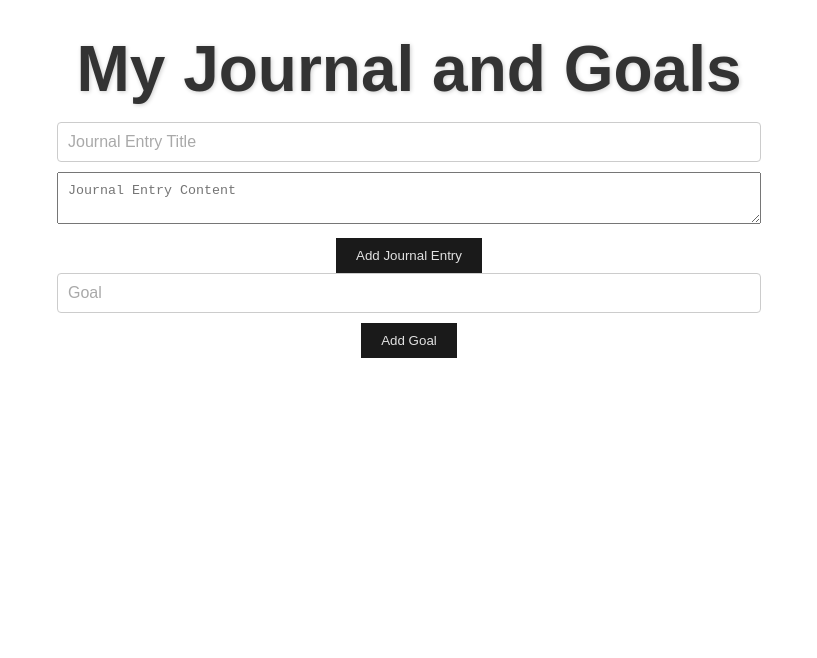
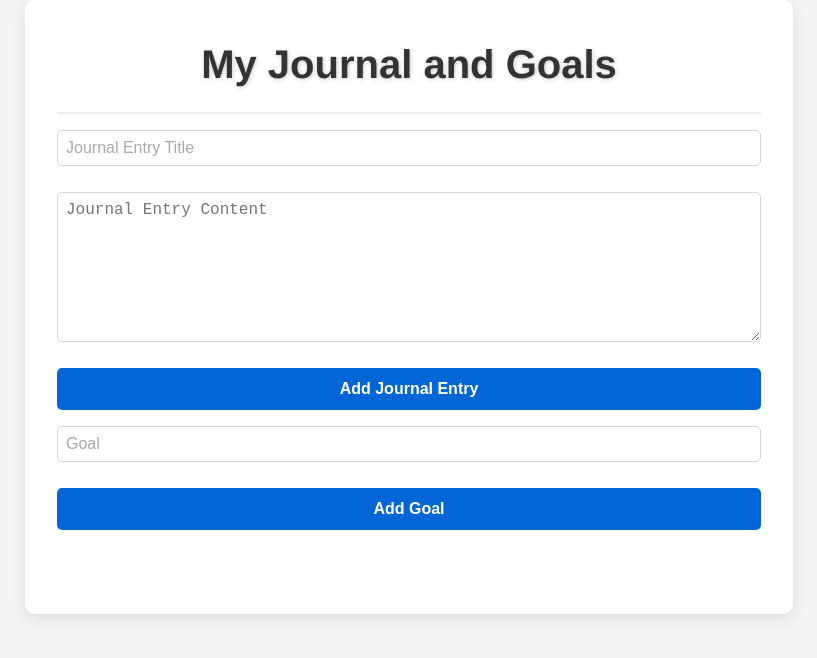
Before and after one commit to arielRvaldez/journal-app, a React (Vite) app in the folder client/: page / in a window 1280 px wide. Shown: the top 658 px of the page, without its empty margins (231-1048 px from the left). Built offline with nearby package versions, Linux system fonts and the light colour scheme; sample sign-in values are in the browser's storage.

Commit message:
updated Css with more content

```diff
--- a/client/src/components/JournalEntryForm.css
+++ /dev/null
@@ -1,66 +0,0 @@
-/* Base styles for the entire form container */
-.form-container {
-    display: flex;
-    flex-direction: column;
-    align-items: center;
-    justify-content: center;
-    padding: 20px;
-    margin-top: 50px;
-    border-radius: 8px;
-    box-shadow: 0 4px 8px rgba(0,0,0,0.1);
-    background-color: #fff;
-    width: 400px;
-    margin: 40px auto;
-}
-
-/* Style for the form title */
-.form-title {
-    margin-bottom: 20px;
-    color: #333;
-    font-size: 24px;
-    font-weight: bold;
-}
-
-/* General styles for input and textarea */
-input[type="text"],
-textarea {
-    width: 100%;
-    padding: 10px;
-    margin-bottom: 20px;
-    border: 1px solid #ccc;
-    border-radius: 4px;
-    box-sizing: border-box; /* include padding and border in element's width/height */
-}
-
-input[type="text"] {
-    height: 40px;
-}
-
-textarea {
-    height: 150px;
-    resize: vertical; /* Allow only vertical resizing */
-}
-
-/* Style for the submit button */
-button {
-    width: 100%;
-    background-color: #0056b3;
-    color: white;
-    padding: 10px 20px;
-    border: none;
-    border-radius: 4px;
-    cursor: pointer;
-    font-size: 16px;
-    transition: background-color 0.3s ease;
-}
-
-button:hover {
-    background-color: #003d82;
-}
-
-/* Responsive adjustments */
-@media (max-width: 480px) {
-    .form-container {
-        width: 90%;
-    }
-}
--- a/client/src/components/SignUp.css
+++ b/client/src/components/SignUp.css
@@ -8,10 +8,12 @@
   }
 
   /* Style for the form header */
-  .form-container h2 {
+  .form-container h1 {
     text-align: center;
     margin-bottom: 20px;
     color: #5b5b5b;
+    background-image: linear-gradient(to right, #ff5f6d, #ffc371);
+    color: white;
   }
 
   /* Style for the form */
--- a/client/src/components/SignUp.jsx
+++ b/client/src/components/SignUp.jsx
@@ -39,7 +39,7 @@ function SignUp() {
 
   return (
     <div className="form-container">
-      <h2>Sign Up</h2>
+      <h1>ZenPages</h1>
       <form onSubmit={handleSubmit}>
         <input type="text" name="username" placeholder="Username" value={formData.username} onChange={handleChange} />
         <input type="email" name="email" placeholder="Email" value={formData.email} onChange={handleChange} />
--- /dev/null
+++ b/client/src/pages/JournalEntry.css
@@ -0,0 +1,204 @@
+/* General reset and base styles */
+* {
+  margin: 0;
+  padding: 0;
+  box-sizing: border-box;
+}
+
+body {
+  font-family: 'Helvetica Neue', Helvetica, Arial, sans-serif;
+  background: #f5f5f7;
+  color: #444;
+  line-height: 1.6;
+}
+
+/* Container for the entire app */
+.container {
+  max-width: 800px;
+  margin: 2rem auto;
+  padding: 2rem;
+  background: #ffffff;
+  border-radius: 10px;
+  box-shadow: 0 5px 15px rgba(0, 0, 0, 0.1);
+}
+
+/* Styling headers */
+h1 {
+  font-size: 2.5rem;
+  color: #333333;
+  padding-bottom: 1rem;
+  border-bottom: 2px solid #eaecef;
+}
+
+/* Form styling */
+.entry-form {
+  display: flex;
+  flex-direction: column;
+  gap: 1rem;
+  margin-bottom: 2rem;
+}
+
+.entry-form input[type="text"],
+.entry-form textarea {
+  font-size: 1rem;
+  padding: 0.5rem;
+  border: 1px solid #d1d5da;
+  border-radius: 5px;
+  outline: none;
+}
+
+.entry-form textarea {
+  min-height: 150px;
+}
+
+.entry-form button {
+  padding: 0.75rem;
+  border: none;
+  border-radius: 5px;
+  background: #0366d6;
+  color: white;
+  cursor: pointer;
+  font-size: 1rem;
+  font-weight: bold;
+  transition: background-color 0.3s;
+}
+
+.entry-form button:hover {
+  background-color: #0056b3;
+}
+
+/* Goal and entry styling */
+.goals,
+.entries {
+  margin-bottom: 2rem;
+}
+
+.goal,
+.entry {
+  background: #f6f8fa;
+  border-left: 4px solid #0366d6;
+  padding: 1rem;
+  margin-bottom: 1rem;
+  border-radius: 5px;
+}
+
+.goal button,
+.entry button {
+  margin-top: 0.5rem;
+  margin-right: 0.5rem;
+}
+
+/* Update button styles */
+.entry button:first-of-type {
+  background: #dd0808;
+  color: white;
+}
+
+.entry button:first-of-type:hover {
+  background-color: #b37621;
+}
+
+/* Delete button styles */
+.entry button:last-of-type {
+  background: #185e8d;
+  color: white;
+}
+
+/* Enhancing delete button interactivity */
+.entry button:last-of-type:hover {
+    background-color: #31eb62;
+  }
+
+  /* Style for editable input fields during update */
+  .entry input[type="text"],
+  .entry textarea {
+    margin-top: 0.5rem;
+    margin-bottom: 0.5rem;
+    border: 2px solid #0366d6;
+  }
+
+  /* Update and delete button container for better spacing */
+  .entry div {
+    display: flex;
+    justify-content: flex-start;
+    align-items: center;
+    gap: 0.5rem;
+  }
+
+  /* Apply distinct styles for goal entries */
+  .goal p {
+    background: #dff0d8;
+    border-color: #d6e9c6;
+    padding: 0.5rem;
+    border-radius: 5px;
+    display: inline-block;
+  }
+
+  /* Shared styles for goal and entry delete buttons */
+  .goal button,
+  .entry button {
+    padding: 0.375rem 0.75rem;
+    font-size: 0.875rem;
+    line-height: 1.5;
+    border-radius: 5px;
+    transition: all 0.2s ease-in-out;
+  }
+
+  /* Flex layout for entries and goals for a cleaner layout */
+  .entries,
+  .goals {
+    display: flex;
+    flex-direction: column;
+  }
+
+  /* Individual goal and entry card styles */
+  .goal,
+  .entry {
+    padding: 1.25rem;
+    margin-bottom: 1rem;
+    border-radius: 0.3rem;
+    background: #fff;
+    box-shadow: 0 0.125rem 0.25rem rgba(0, 0, 0, 0.075);
+  }
+
+  /* Adjusting button positions for usability */
+  .goal button,
+  .entry button {
+    align-self: flex-end;
+  }
+
+  /* Responsive design adjustments for smaller devices */
+  @media (max-width: 768px) {
+    .container {
+      padding: 1rem;
+    }
+
+    .entry-form,
+    .goals,
+    .entries {
+      width: 100%;
+    }
+  }
+
+  /* Adding a subtle animation to the buttons for better user experience */
+  button {
+    transition: transform 0.1s ease-in-out;
+  }
+
+  button:active {
+    transform: scale(0.98); /* Button press effect */
+  }
+
+  /* Styling for titles in entries */
+  .entry h2 {
+    font-size: 1.5rem;
+    margin-bottom: 0.5rem;
+  }
+
+  /* Content text styling for readability */
+  .entry p,
+  .goal p {
+    font-size: 1rem;
+    color: #333;
+    line-height: 1.5;
+  }
--- a/client/src/pages/JournalEntry.jsx
+++ b/client/src/pages/JournalEntry.jsx
@@ -1,5 +1,6 @@
 import React, { useState, useEffect } from 'react';
 import axios from 'axios';
+import './JournalEntry.css';
 
 const JournalEntry = () => {
   const [goals, setGoals] = useState([]);
--- a/client/src/pages/LandingPage.jsx
+++ b/client/src/pages/LandingPage.jsx
@@ -37,7 +37,7 @@ function LandingPage() {
         <h1 className="title">Welcome to My Journal App</h1>
         <p className="tagline">If you already have an account, please <Link to="/login">login</Link>.</p>
         <p className="tagline">If you're new here, you can <Link to="/signup">sign up</Link> for an account.</p>
-        <button className="cta-button">Get Started</button>
+        <button className="cta-button">Get Started</button>``
       </div>
     </div>
   </div>
```
